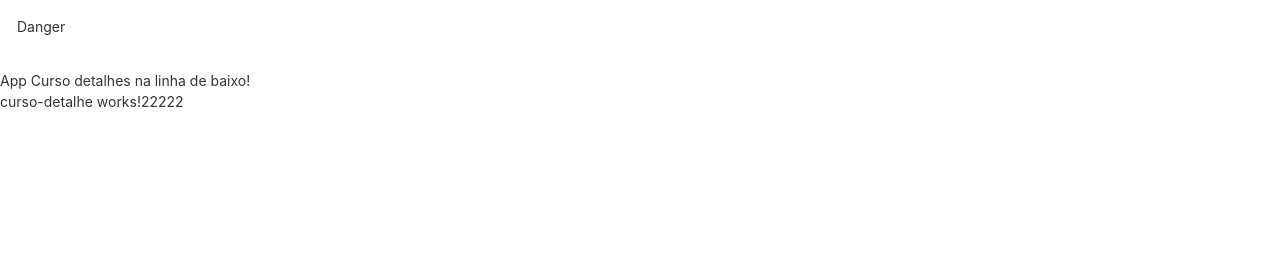
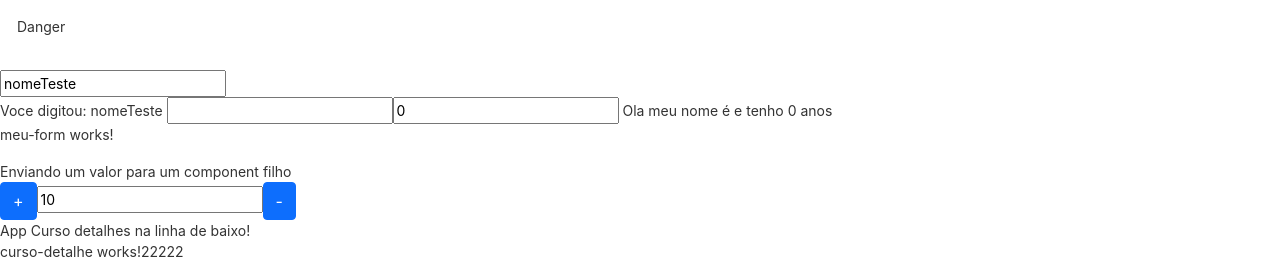
Before and after one commit to douglasjim/Angular_Lorraine, an Angular app in the folder Primeiro-projeto/: page / in a window 1280 px wide. Shown: the part 1090-1360 px from the top of the page. Before the commit the page ends 1218 px from the top, so only its background shows below. Built offline with nearby package versions, Linux system fonts and the light colour scheme.

Commit message:
Aulas sobre Input, Output e EventEmitter

```diff
--- a/Primeiro-projeto/src/app/app.module.ts
+++ b/Primeiro-projeto/src/app/app.module.ts
@@ -6,11 +6,13 @@ import { AppRoutingModule } from './app-routing.module';
 import { AppComponent } from './app.component';
 import { MeuPrimeiro2Component } from './meu-primeiro2/meu-primeiro2.component';
 import { CursosModule } from './cursos/cursos.module';
+import { MeuFormModule } from './meu-form/meu-form.module';
 
 
 //imports do curso udemy
 import { environment } from 'src/environments/environment';
 import { ReactiveFormsModule } from '@angular/forms';
+
 
 @NgModule({
   declarations: [
@@ -20,7 +22,8 @@ import { ReactiveFormsModule } from '@angular/forms';
   imports: [
     BrowserModule,
     AppRoutingModule,
-    CursosModule
+    CursosModule,
+    MeuFormModule
   ],
   providers: [
     CursosService
--- a/Primeiro-projeto/src/app/cursos/data-binding/data-binding.component.html
+++ b/Primeiro-projeto/src/app/cursos/data-binding/data-binding.component.html
@@ -20,6 +20,8 @@
             (blur)="inputBlur($event.target.value)"
             #campoInput
         >
+
+        <!-- a variavel criada pelo html campoInput podemos usar ela para passar o valor pelo keyup que é chamado -->
 
         <!-- essa classe highlight é a classe criada la no css desse component, entao quando a variavel isMouseOver for true a classe highlight será aplicada -->
 
@@ -66,4 +68,41 @@
     </article>
 
 
+    <section>
+        <article>
+            <h3></h3>
+            <div>
+                <!-- [value]="nome"
+                (input)="nome = $event.target.value" -->
+
+                <input  type="text"
+                    [(ngModel)]="nome"
+                />
+
+                <br>
+                Voce digitou: {{nome}}
+
+                <input
+                    type="text"
+                    [(ngModel)]="pessoa.nome"
+                />
+
+                <input
+                    type="text"
+                    [(ngModel)]="pessoa.idade"
+                />
+
+                Ola meu nome é {{pessoa.nome}} e tenho {{pessoa.idade}} anos
+
+
+            </div>
+        </article>
+    </section>
+
+    <app-meu-form [resultado]="resultadoFromOtherComponent" [name]="nameInput"
+        (mudouValor)="onMudouValor($event)"
+    >
+
+    </app-meu-form>
+
 </section>
--- a/Primeiro-projeto/src/app/cursos/data-binding/data-binding.component.ts
+++ b/Primeiro-projeto/src/app/cursos/data-binding/data-binding.component.ts
@@ -1,4 +1,4 @@
-import { Component, OnInit } from '@angular/core';
+import { Component, Input, OnInit } from '@angular/core';
 
 @Component({
   selector: 'app-data-binding',
@@ -13,6 +13,15 @@ export class DataBindingComponent implements OnInit {
   valorAtualInput: string = '';
   valorSalvo;
   isMouseOver;
+  pessoa = {
+    idade:0,
+    nome:""
+  }
+  nome: string = "nomeTeste";
+  nameInput: string = "Enviando um valor para um component filho"
+  //a variavel filho que irá receber esse valor esta dizendo isso la na view
+  resultadoFromOtherComponent: number = 10;
+
 
   constructor() { }
 
@@ -50,11 +59,20 @@ export class DataBindingComponent implements OnInit {
     console.log("valorDaView", valorDaView)
   }
 
+  //quando a variavel isMouseOver mudar de valor a class highlight irá ser chamada e aplicada na view
   onMouseOver(){
     this.isMouseOver = !this.isMouseOver;
     console.log("isMouseOver" + this.isMouseOver)
   }
 
+  onChangeModel(value){
+    console.log("value onChange" , value)
+  }
+
+  onMudouValor(value){
+    console.log("valor que veio do eventEmiitter" , value.novoValor)
+  }
+
 
 
 }
--- /dev/null
+++ b/Primeiro-projeto/src/app/meu-form/meu-form.component.html
@@ -0,0 +1,11 @@
+<p>meu-form works!</p>
+
+<!-- essa variavel name na linha de baixo vem de um component pai -->
+{{name}}
+
+<!-- readonly serve para que o usuario nao edite esse campo, funciona do mesmo esquema do disabled do BV porem o disabled deixa o campo meio apagado com um cinza claro em cima do campo mostrando que esta desabilitado-->
+<div>
+    <button class="btn btn-primary" (click)="incrementa()" >+</button>
+    <input  type="text" [value]="resultado" readonly />
+    <button class="btn btn-primary" (click)="decrementa()">-</button>
+</div>
--- /dev/null
+++ b/Primeiro-projeto/src/app/meu-form/meu-form.component.ts
@@ -0,0 +1,35 @@
+import { Component, Input, OnInit, EventEmitter, Output } from '@angular/core';
+
+@Component({
+  selector: 'app-meu-form',
+  templateUrl: './meu-form.component.html',
+  styleUrls: ['./meu-form.component.css']
+})
+export class MeuFormComponent implements OnInit {
+
+  @Input() name: string;
+  @Input() resultado: number = 0;
+
+  @Output() mudouValor = new EventEmitter();
+
+  constructor() { }
+
+  ngOnInit(): void {
+  }
+
+
+  incrementa(){
+    this.resultado = this.resultado + 1;
+    //ou podemos usar dessa maneira tbm:
+    //this.resultado++
+    this.mudouValor.emit({novoValor: this.resultado});
+  }
+
+  decrementa(){
+    this.resultado = this.resultado - 1;
+    //basicamente é a mesma coisa porem menos codigo
+    //this.resultado--
+    this.mudouValor.emit({novoValor: this.resultado});
+  }
+
+}
```
Also changed, not shown: Primeiro-projeto/src/app/cursos/cursos.module.ts (+8 -2 lines), Primeiro-projeto/src/app/meu-form/meu-form.module.ts (added, +18 -0 lines), Primeiro-projeto/src/app/meu-form/meu-form.component.css (added), 1 other file (tests, documents, lock files or other folders).
